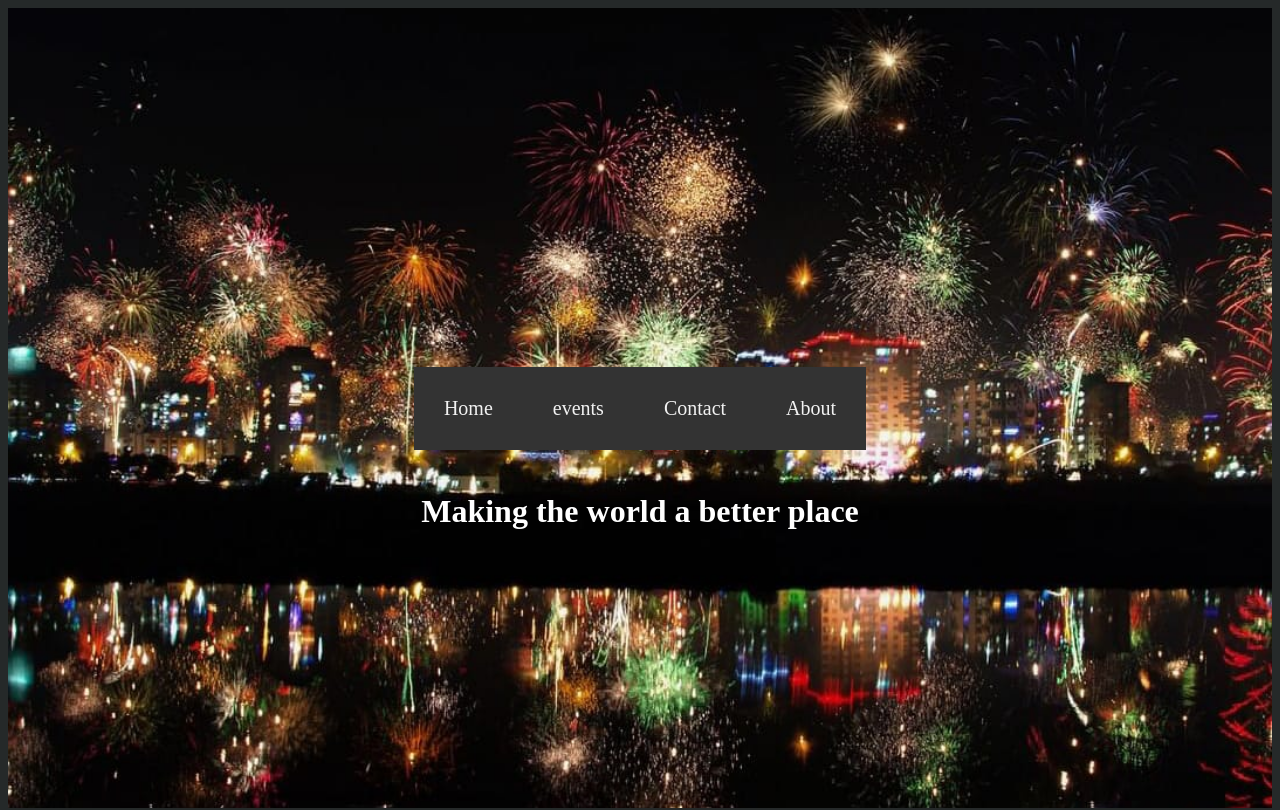
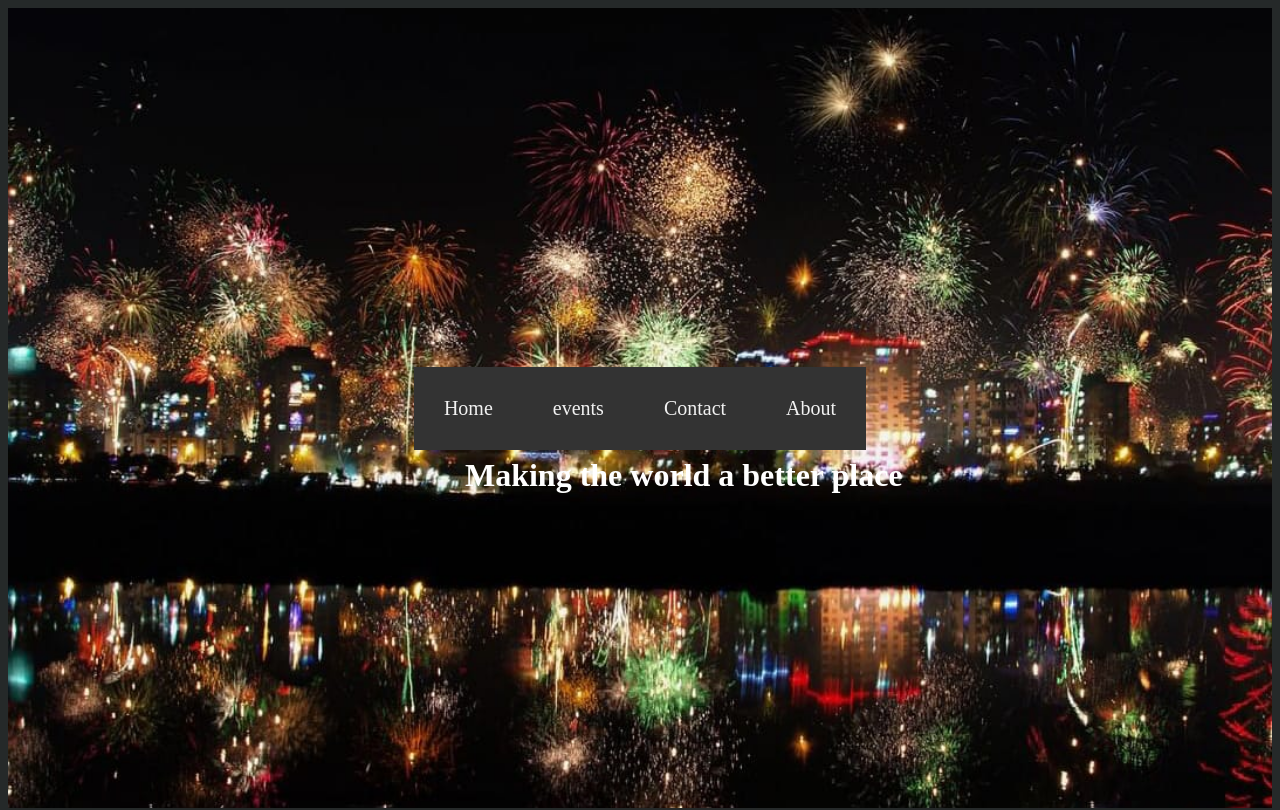
Before and after one commit to yashumnrs/LGMproject4, a plain HTML site: page index.html in a window 1280 px wide. Shown: the top 810 px of the page. Drawn offline with Linux system fonts and the light colour scheme.

Commit message:
Update landingpage.css

```diff
--- a/landingpage.css
+++ b/landingpage.css
@@ -91,7 +91,8 @@ body{
     position: absolute;
     left: 50%;
     top: 50%;
-    transform: translate(-50%,+90%);
+
+    transform: translate(-40%,+45%);
     color: white;
     font-weight: bold;
 }
```
